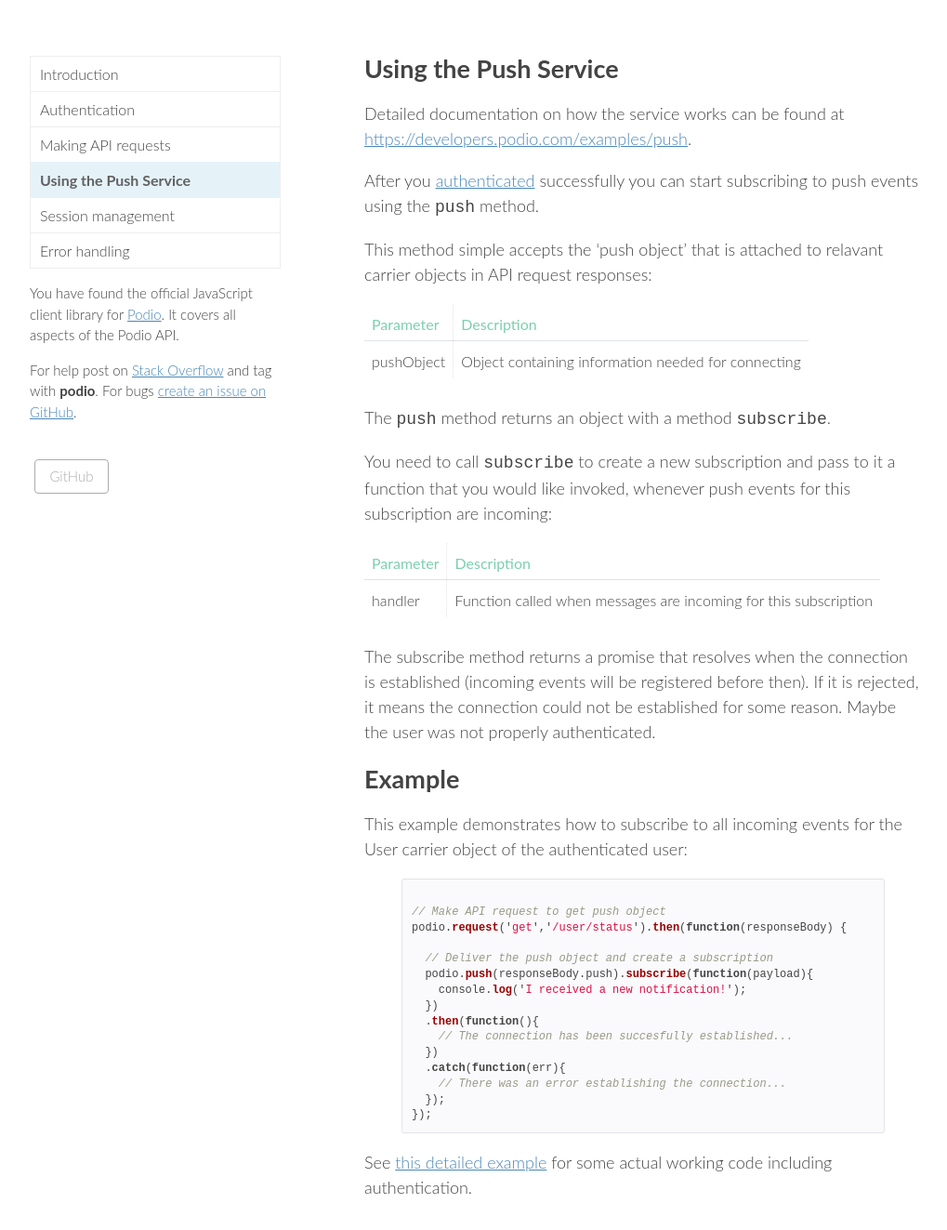
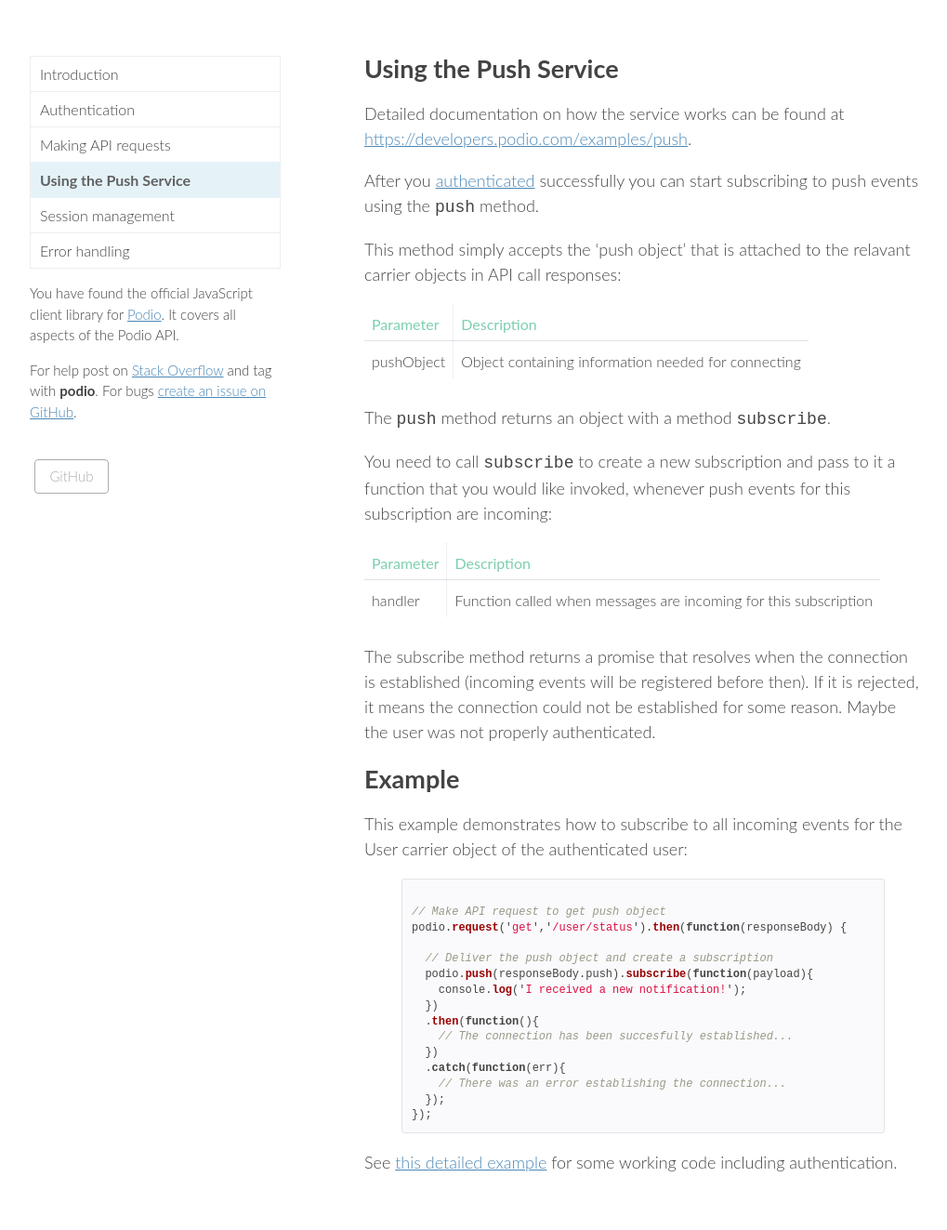
Before and after one commit to podio/podio-js, a Jekyll site: the page built from push-service/index.md, in a window 1280 px wide and 1351 px high. Shown: the top 1323 px of the window at 93% size, without its empty margins (128-1147 px from the left). Built offline with Jekyll 4.4.1, drawn with Linux system fonts in a browser that asks for light colours.

Commit message:
Added dependency info for push service + small adjustments

```diff
--- a/push-service/index.md
+++ b/push-service/index.md
@@ -7,7 +7,7 @@
 
 After you [authenticated](http://podio.github.io/platformJS/authentication/) successfully you can start subscribing to push events using the `push` method.
 
-This method simple accepts the 'push object' that is attached to relavant carrier objects in API request responses:
+This method simply accepts the 'push object' that is attached to the relavant carrier objects in API call responses:
 
 Parameter      | Description
 :------------- | :-------------
@@ -43,4 +43,4 @@
 });
 {% endhighlight %}
 
-See [this detailed example](https://github.com/podio/podio-js/tree/master/examples/push_service/) for some actual working code including authentication.
+See [this detailed example](https://github.com/podio/podio-js/tree/master/examples/push_service/) for some  working code including authentication.
```
Also changed, not shown: index.md (+4 -0 lines).
